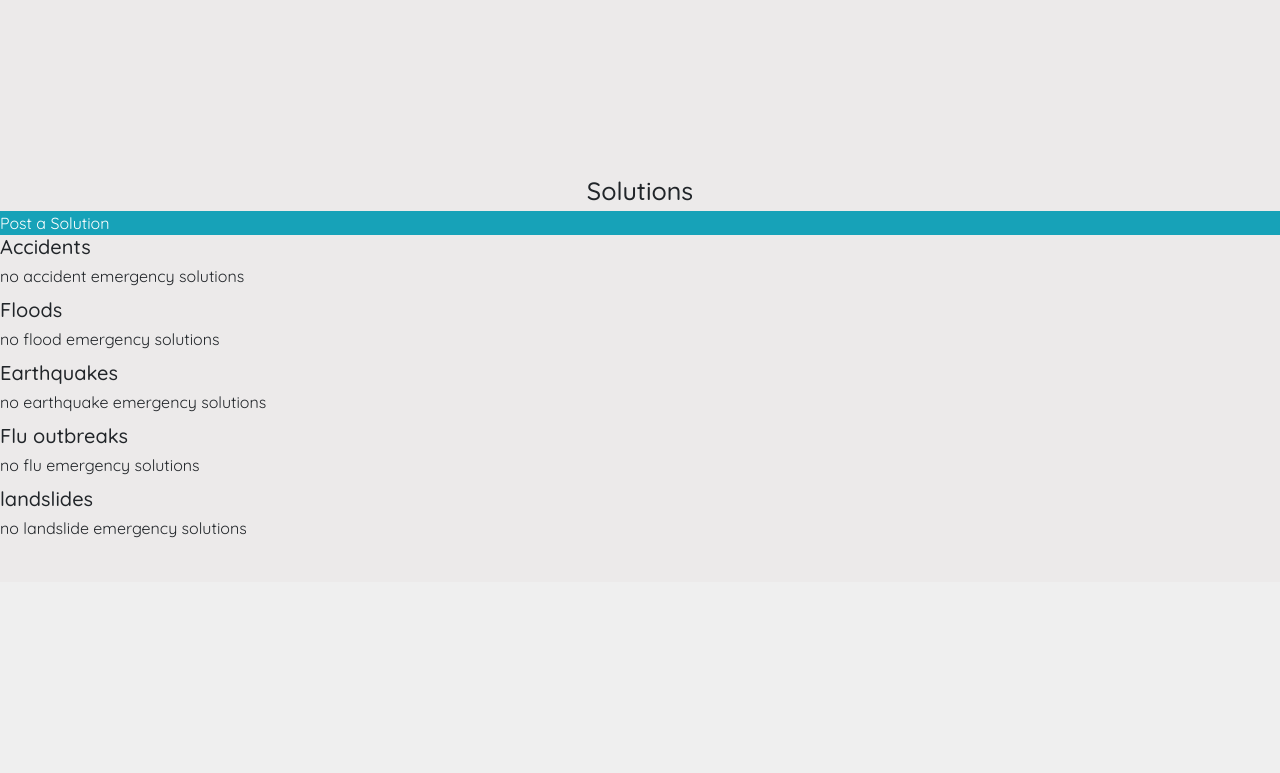
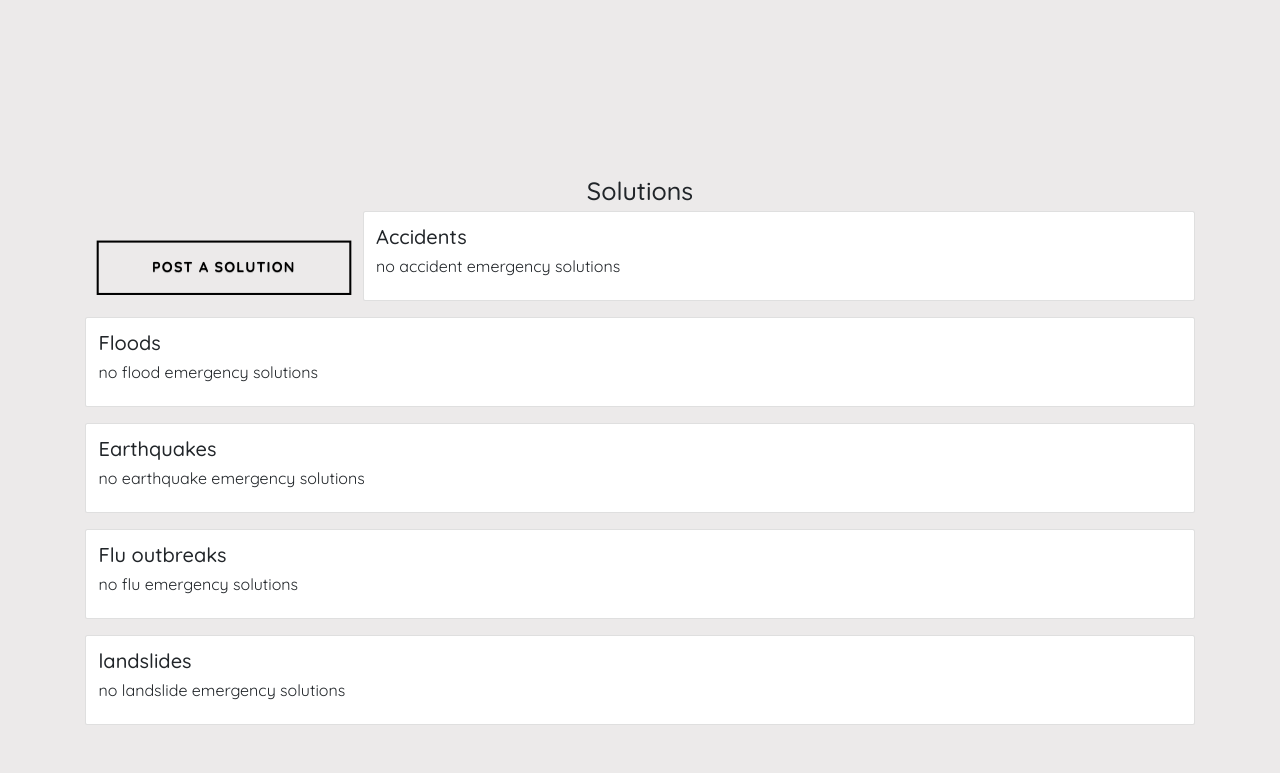
Before and after one commit to petermirithu/Emergency_app, a Flask app: page /emergency/solution in a window 1280 px wide. Shown: the part 400-1173 px from the top of the page. Before the commit the page ends 938 px from the top, so only its background shows below. Run offline with Flask 2, Linux system fonts and the light colour scheme; data that the repository does not hold is empty; some libraries are stand-ins or nearby versions.

Commit message:
added cards

```diff
--- a/app/templates/solution.html
+++ b/app/templates/solution.html
@@ -1,8 +1,17 @@
 {% extends 'base.html'%}
 {% block content%}
 <section>
+    <div class="container">
         <h1 class="text-center">Solutions</h1>
-   <a class="btn-block btn-info" href="{{url_for('main.new_solution')}}">Post a Solution</a>
+
+
+        <div class="col-md-3 col-sm-3 col-xs-6 wow pulse" data-wow-duration="4s"  data-wow-iteration="infinite" style="padding-bottom: 10px !important;">
+            <a href="{{url_for('main.new_solution')}}" class="btn btn-sm animated-button sandy-two">Post a Solution</a>
+        </div>
+
+        <div style="padding-bottom: 1em;">
+            <div class="card">
+                <div class="card-body">
                     <h2>Accidents</h2>
                     {% if accidents %}
                     <div class="card">
@@ -26,7 +35,13 @@
                     {% else %}
                     <p>no accident emergency solutions</p>
                     {% endif %}
+                </div>
+            </div>
+        </div>
 
+        <div style="padding-bottom: 1em;">
+            <div class="card">
+                <div class="card-body">
                     <h2>Floods</h2>
                     {% if floods %}
                     <div class="card">
@@ -49,7 +64,14 @@
                     {% else %}
                     <p>no flood emergency solutions</p>
                     {% endif %}
+                </div>
+            </div>
+        </div>
 
+
+        <div style="padding-bottom: 1em;">
+            <div class="card">
+                <div class="card-body">
                     <h2>Earthquakes</h2>
                     {% if earthquakes%}
                     <div class="card">
@@ -72,7 +94,13 @@
                     {% else %}
                     <p>no earthquake emergency solutions</p>
                     {% endif %}
+                </div>
+            </div>
+        </div>
 
+        <div style="padding-bottom: 1em;">
+            <div class="card">
+                <div class="card-body">
                     <h2>Flu outbreaks</h2>
                     {% if flus %}
                     <div class="card">
@@ -95,7 +123,14 @@
                     {% else %}
                     <p>no flu emergency solutions</p>
                     {% endif %}
+                </div>
+            </div>
+        </div>
 
+
+        <div style="padding-bottom: 1em;">
+            <div class="card">
+                <div class="card-body">
                     <h2>landslides</h2>
                     {% if landslides %}
                     <div class="card">
@@ -118,6 +153,10 @@
                     {% else %}
                     <p>no landslide emergency solutions</p>
                     {% endif %}
+                </div>
+            </div>
+        </div>
 
+    </div>
 </section>
 {% endblock %}
```
Lines whose indentation alone changed are shown as unchanged.
